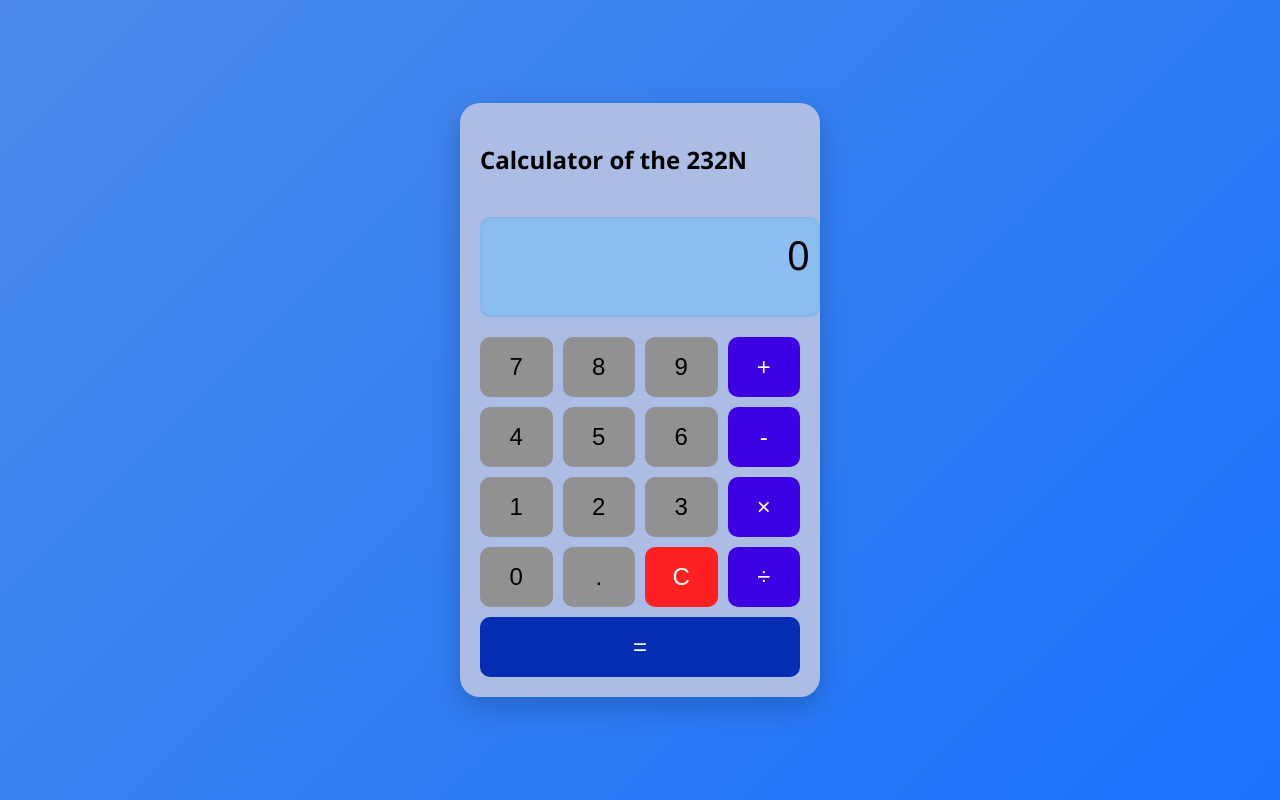
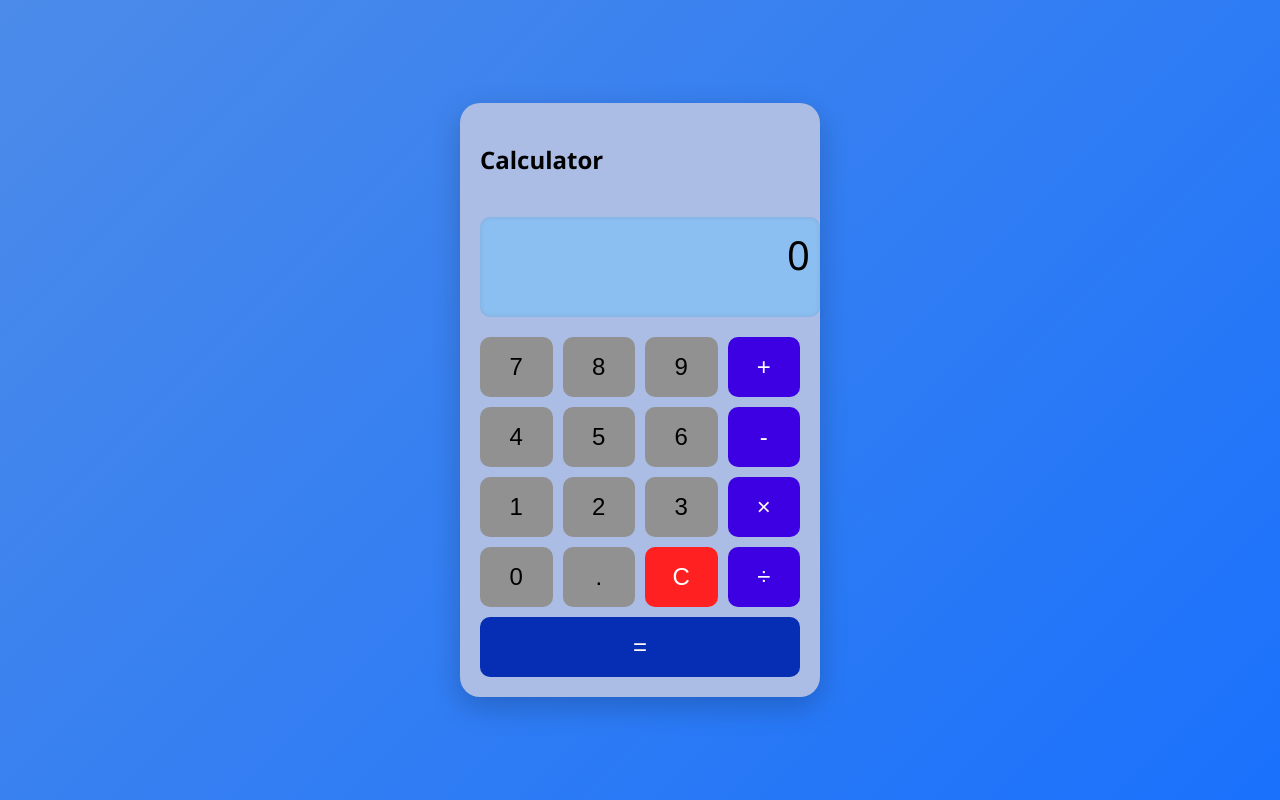
Before and after one commit to G-user1999/calculator, a website: page index.html in a window 1280 px wide. Drawn offline with Linux system fonts and the light colour scheme.

Commit message:
Update index.html

```diff
--- a/index.html
+++ b/index.html
@@ -5,7 +5,7 @@
 
 <head>
     <!-- Cabeçalho do documento - contém metadados e links para recursos externos -->
-    <title>Calculator of the 232n</title>
+    <title>Calculatorn</title>
     <!-- Define o título que aparece na aba do navegador -->
     <link rel="stylesheet" href="styles.css">
     <!-- Link para o arquivo CSS que estiliza a página -->
@@ -18,7 +18,7 @@
         <!-- Div principal que contém toda a calculadora -->
         <!-- 'class' é um identificador para estilização no CSS -->
 
-        <h2> Calculator of the 232N </h2><br>
+        <h2> Calculator </h2><br>
         <!-- Título da calculadora (h2 = heading nível 2) -->
         <!-- <br> é uma quebra de linha (não recomendado usar assim, melhor controlar espaçamento via CSS) -->
 
```
